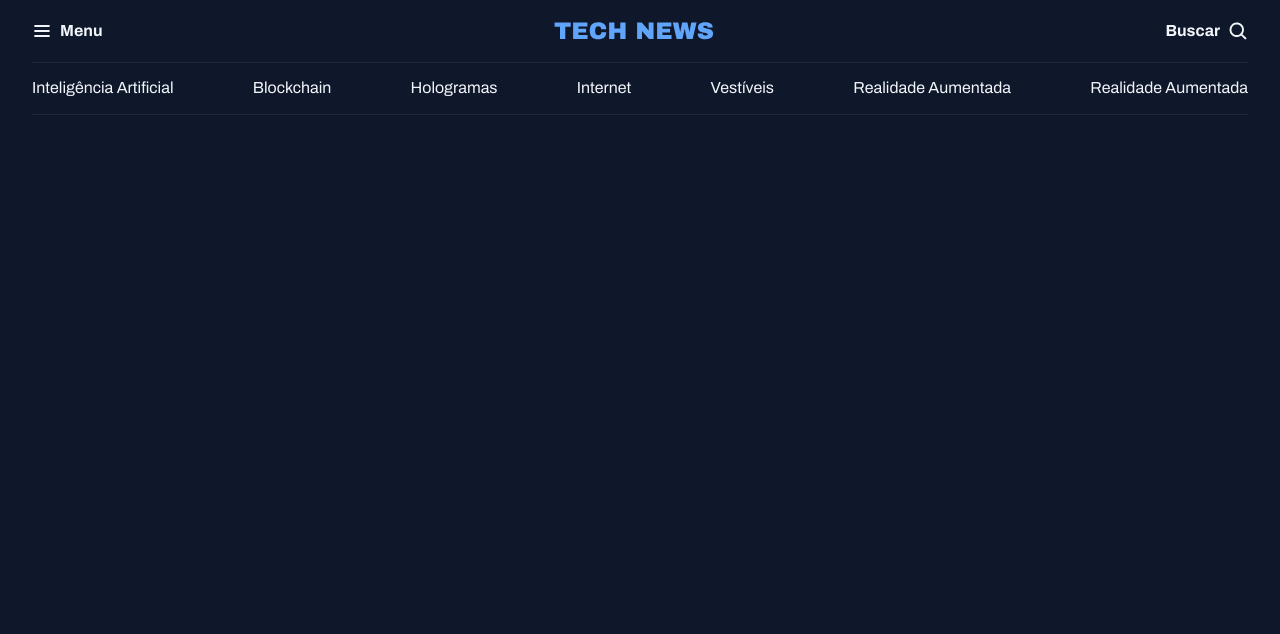
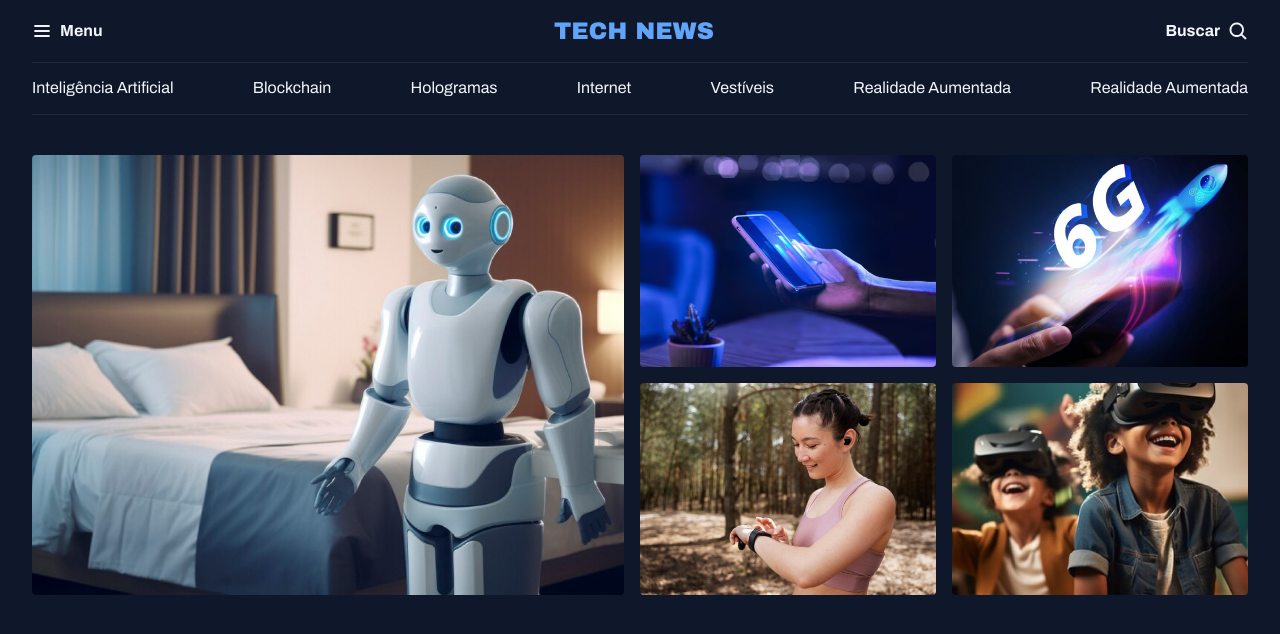
Before and after one commit to sbmatheuss/portaldenoticia, a plain HTML site: page index.html in a window 1280 px wide. Drawn offline with Linux system fonts and the light colour scheme; a web font is replaced by a local one.

Commit message:
Estruturando a seção destaques

```diff
--- a/index.html
+++ b/index.html
@@ -40,5 +40,31 @@
       <a href="#">Realidade Aumentada</a>
     </nav>
   </header>
+
+  <main class="grid container">
+    <section id="featured" class="grid grid-flow-col gap-16">
+      <div>
+        <img src="imagens/Image 01.png" alt="">
+      </div>
+
+      <div class="grid grid-cols-2 gap-16">
+        <div>
+          <img src="imagens/Image 02.png" alt="">
+        </div>
+
+        <div>
+          <img src="imagens/Image 03.png" alt="">
+        </div>
+
+        <div>
+          <img src="imagens/Image 04.png" alt="">
+        </div>
+
+        <div>
+          <img src="imagens/Image 05.png" alt="">
+        </div>
+      </div>
+    </section>
+  </main>
 </body>
 </html>
--- a/syles/global.css
+++ b/syles/global.css
@@ -41,17 +41,17 @@
   font: inherit;
 }
 
+img {
+  max-width: 100%;
+}
+
 .container {
   max-width: 1280px;
   padding-inline: 32px;
   margin-inline: auto;
 }
 
-/*utility-first*/
-.grid {
-  display: grid;
+
+main {
+  margin-top: 40px;
 }
-
-.grid-flow-col {
-  grid-auto-flow: column;
-}
--- a/syles/index.css
+++ b/syles/index.css
@@ -1,2 +1,4 @@
 @import url(global.css);
 @import url(header.css);
+@import url(utility.css);
+@import url(section.css);
--- /dev/null
+++ b/syles/section.css
@@ -0,0 +1,7 @@
+#featured {
+  img {
+    height: 100%;
+    object-fit: cover;
+    border-radius: 4px;
+  }
+}
--- /dev/null
+++ b/syles/utility.css
@@ -0,0 +1,16 @@
+/*utility-first*/
+.grid {
+  display: grid;
+}
+
+.grid-flow-col {
+  grid-auto-flow: column;
+}
+
+.grid-cols-2 {
+  grid-template-columns: 1fr 1fr;
+}
+
+.gap-16 {
+  gap: 16px;
+}
```
